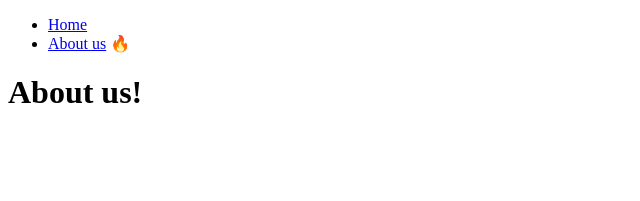
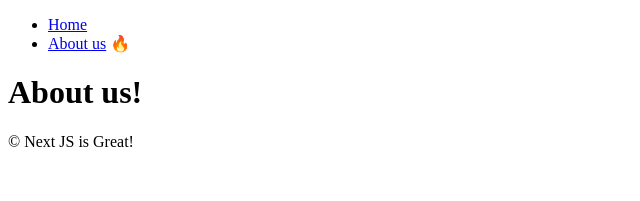
Before and after one commit to jliliflora/nextjs14-learn, a Next.js app: page /about-us in a window 1280 px wide. Shown: the top 201 px of the page, without its empty margins (0-640 px from the left). Built offline with nearby package versions, Linux system fonts and the light colour scheme.

Commit message:
2.4 ~ 2.7 layout

```diff
--- /dev/null
+++ b/app/about-us/layout.tsx
@@ -0,0 +1,14 @@
+
+export default function AboutUsLayout({
+  children,
+}: {
+  children: React.ReactNode
+}) {
+  return (
+    <div>
+        {children}
+        &copy; Next JS is Great!
+    </div>
+  )
+}
+// about-us 페이지만 있는 레이아웃! 하위항목에 있는 페이지들에서도 보임!!
--- a/app/about-us/page.tsx
+++ b/app/about-us/page.tsx
@@ -4,7 +4,6 @@
 export default function AboutUs() {
     return (
         <div>
-            <Navigation/>
             <h1>About us!</h1>
             {/* <h1>About us! <Avatar/> </h1> */}
         </div>
--- a/app/layout.tsx
+++ b/app/layout.tsx
@@ -1,3 +1,5 @@
+import Navigation from "../components/navigation"
+
 export const metadata = {
   title: 'Next.js',
   description: 'Generated by Next.js',
@@ -10,7 +12,10 @@
 }) {
   return (
     <html lang="en">
-      <body>{children}</body>
+      <body>
+        <Navigation/>
+        {children}
+        </body>
     </html>
   )
 }
--- a/app/page.tsx
+++ b/app/page.tsx
@@ -1,8 +1,7 @@
 import Navigation from "../components/navigation";
 
 export default function Page() {
-    return <div>
-        <Navigation/>
+    return (<div>
         <h1>Hello!</h1>
-    </div>;
+    </div>);
 }
```
Also changed, not shown: app/about-us/company/sales/layout.tsx (added, +13 -0 lines).
